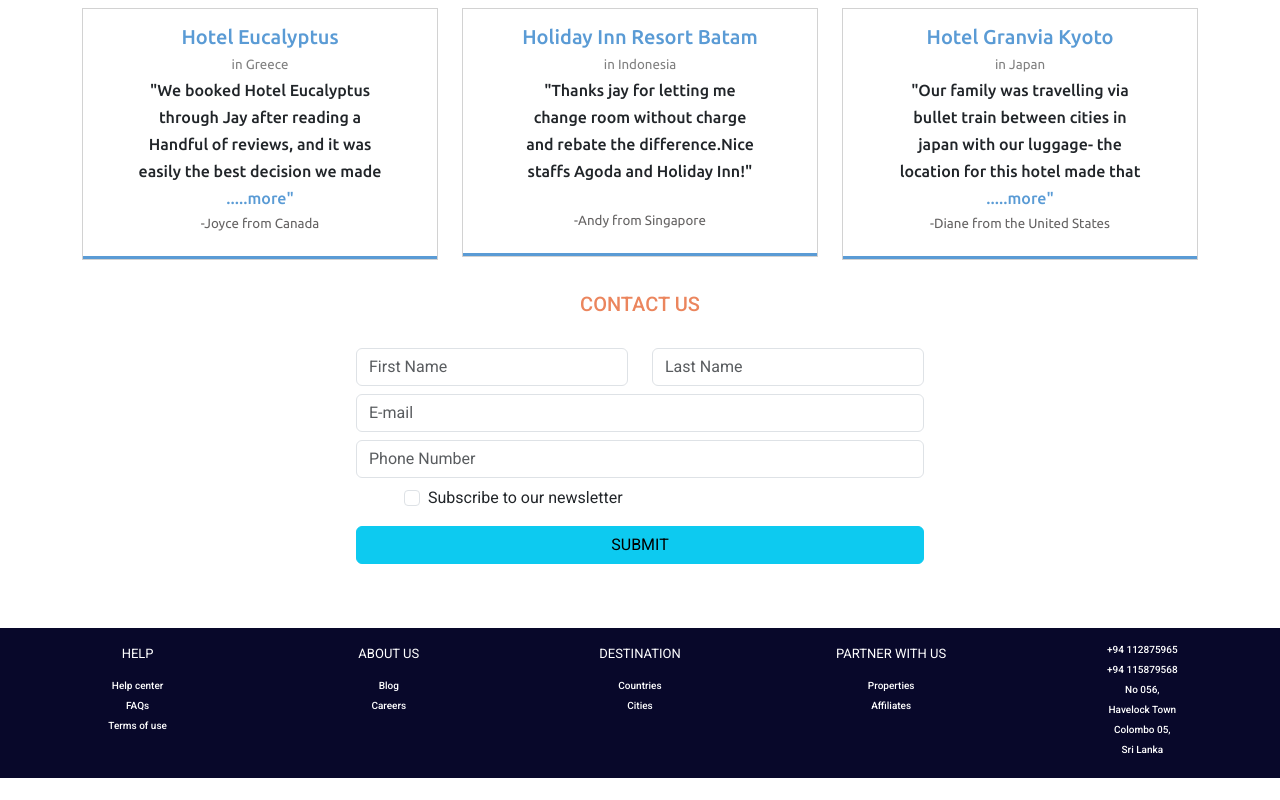
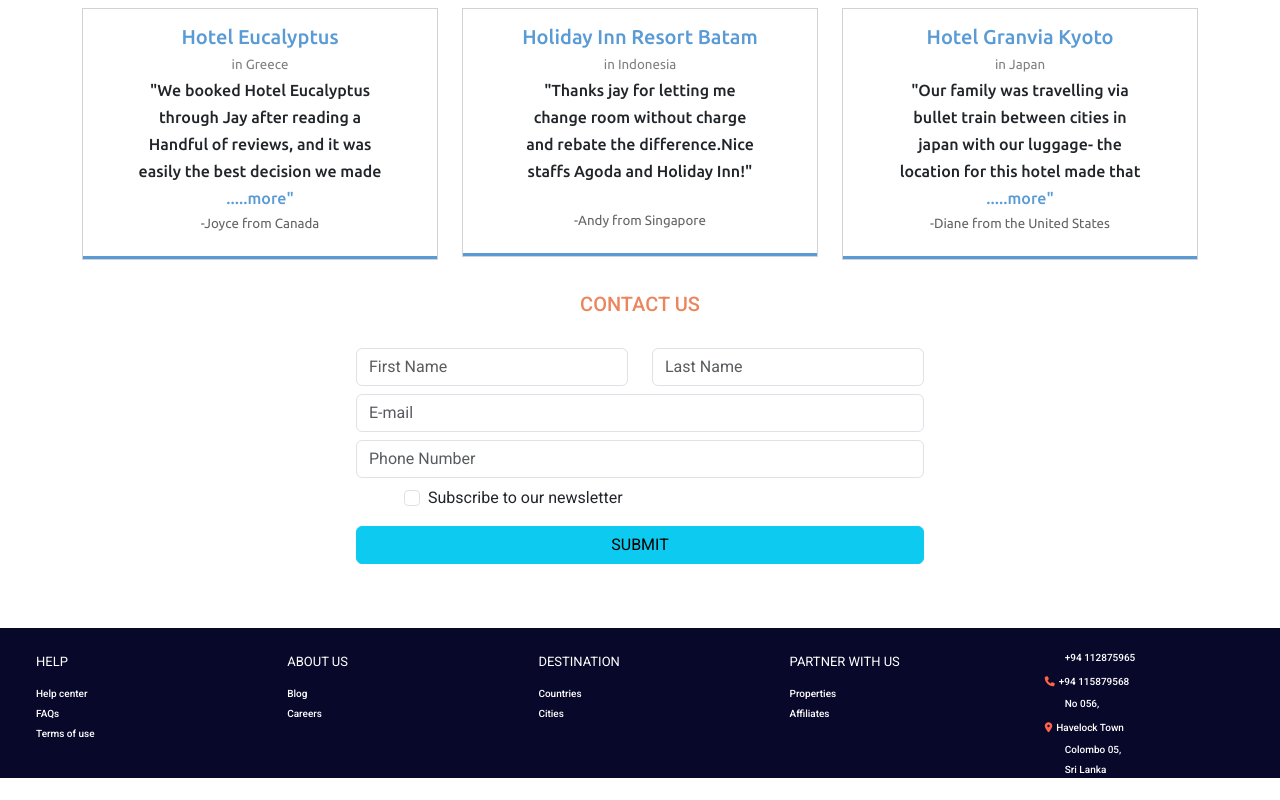
Before and after one commit to Kavindi61/Jay_Travel, a plain HTML site: page index.html in a window 1280 px wide. Shown: the part 1585-2385 px from the top of the page. Drawn offline with nearby package versions, Linux system fonts and the light colour scheme.

Commit message:
updated icons and related css properties

```diff
--- a/index.html
+++ b/index.html
@@ -9,6 +9,8 @@
     <link rel="preconnect" href="https://fonts.gstatic.com" crossorigin>
     <link href="https://fonts.googleapis.com/css2?family=Roboto:ital,wght@0,100..900;1,100..900&display=swap" rel="stylesheet">
     <link href="https://fonts.googleapis.com/css2?family=Ubuntu:ital,wght@0,300;0,400;0,500;0,700;1,300;1,400;1,500;1,700&display=swap" rel="stylesheet">
+
+    <link rel="stylesheet" href="https://cdnjs.cloudflare.com/ajax/libs/font-awesome/6.7.2/css/all.min.css" integrity="sha512-Evv84Mr4kqVGRNSgIGL/F/aIDqQb7xQ2vcrdIwxfjThSH8CSR7PBEakCr51Ck+w+/U6swU2Im1vVX0SVk9ABhg==" crossorigin="anonymous" referrerpolicy="no-referrer" />
 
     <link rel="stylesheet" href="jay.css">
   </head>
@@ -272,37 +274,39 @@
   <section>
     <div class="container-fluid text-center mt-5" id="layout">
         <div class="row row-cols-1 row-cols-lg-5 g-0 ">
-            <div class="col new">
-                <div class="p-3">HELP</div>
+            <div class="col new text-start pt-4 ps-4">
+                <div class="pb-3">HELP</div>
                 <h6 class="content">Help center</h6>
                 <h6 class="content">FAQs</h6>
                 <h6 class="content">Terms of use</h6>
 
               </div>
-              <div class="col new">
-                <div class="p-3">ABOUT US</div>
+              <div class="col new text-start pt-4 ps-4">
+                <div class="pb-3">ABOUT US</div>
                 <h6 class="content">Blog</h6>
                 <h6 class="content">Careers</h6>
               </div>
-              <div class="col new">
-                <div class="p-3">DESTINATION</div>
+              <div class="col new text-start pt-4 ps-4">
+                <div class="pb-3">DESTINATION</div>
                 <h6 class="content">Countries</h6>
                 <h6 class="content">Cities</h6>
               </div>
-              <div class="col new">
-                <div class="p-3">PARTNER WITH US</div>
+              <div class="col new text-start pt-4 ps-4">
+                <div class="pb-3">PARTNER WITH US</div>
                 <h6 class="content">Properties</h6>
                 <h6 class="content">Affiliates</h6>
               </div>
-              <div class="col new">
-                <div class="p-3">
-                    <h6 class="content">+94 112875965</h6>
-                    <h6 class="content">+94 115879568</h6>
+              <div class="col new text-start pt-4 ps-4">
+                <div class="pb-3">
+                    <h6 class="content pb-0 ps-4"> +94 112875965</h6>
+                    <h6 class="content "><i class="fa-solid fa-phone p-1"></i>+94 115879568</h6>
 
-                    <h6 class="content">No 056,</h6>
-                    <h6 class="content">Havelock Town</h6>
-                    <h6 class="content">Colombo 05,</h6>
-                    <h6 class="content">Sri Lanka</h6>
+
+                    <h6 class="content pb-0 ps-4">No 056,</h6>
+                    <h6 class="content"><i class="fa-solid fa-location-dot p-1"></i>Havelock Town</h6>
+                    <h6 class="content pb-0 ps-4">Colombo 05,</h6>
+                    <h6 class="content pb-0 ps-4">Sri Lanka</h6>
+
 
                 </div>
 
@@ -318,7 +322,7 @@
 
   <script>
     // Wait for DOM to load
-$(document).ready(function() {
+  $(document).ready(function() {
   // Form submission handler
   $('#signupForm').on('submit', function(event) {
     event.preventDefault(); // Prevent default form submission
--- a/jay.css
+++ b/jay.css
@@ -94,3 +94,9 @@ font-weight: 500;
     color: white;
 
 }
+.fa-phone{
+    color: tomato;
+}
+.fa-location-dot{
+    color: tomato;
+}
```
